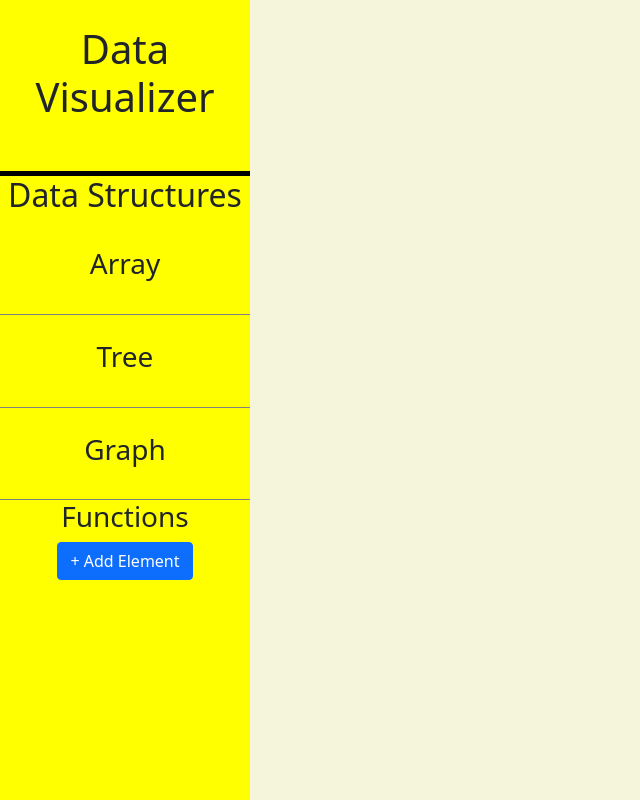
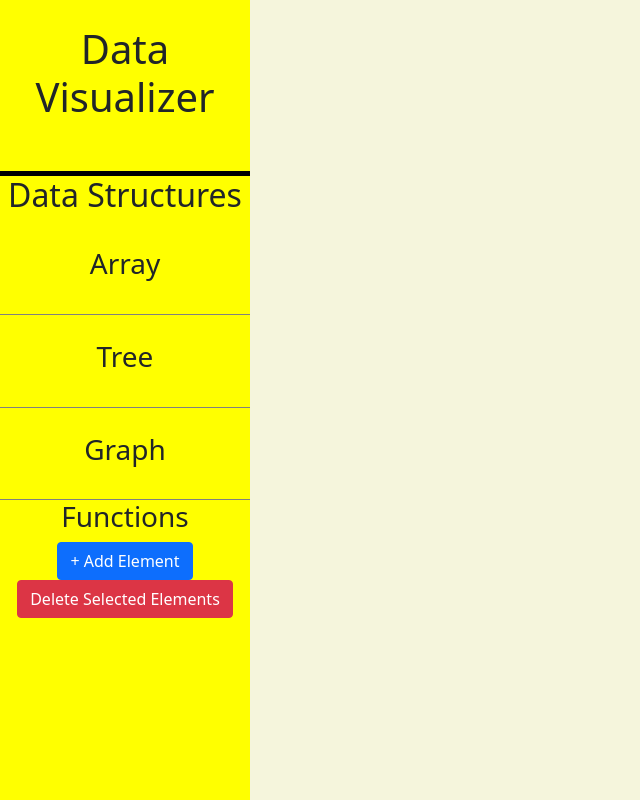
Before and after one commit to Calvin-Lu/data-visualizer, a React (Create React App) app: page / in a window 1280 px wide. Shown: the whole page, without its empty margins (0-640 px from the left). Built offline with nearby package versions, Linux system fonts and the light colour scheme.

Commit message:
added selection and deletion functionality to elements

```diff
--- a/src/App.js
+++ b/src/App.js
@@ -1,18 +1,18 @@
 import React, {useState} from 'react'
 import Sidebar from './components/Sidebar'
 import Canvas from './components/Canvas'
-import Button from 'react-bootstrap/Button'
 import './index.css'
 import 'bootstrap/dist/css/bootstrap.min.css'
 
 function App() {
-  const [currentStructure, setCurrentStructure]=useState('') //keeps track of selected data structure
+  // const [currentStructure, setCurrentStructure]=useState('') //keeps track of selected data structure
   const [elements, setElements] = useState([])
+  const [selectedElements, setSelectedElements] = useState([])
 
   const addElement = () => {
     const elementValue = prompt("Please input a numerical value for the new element:")
     if (isNaN(elementValue)) {
-      alert("Invalid, input must be a number.")
+      alert("Invalid: input must be a number.")
       return;
     }
     const newElement = {
@@ -22,10 +22,23 @@ function App() {
     setElements([...elements, newElement])
   }
 
+  const selectElement = (id) => {
+    if (!selectedElements.includes(id)) {
+      setSelectedElements([...selectedElements, id])
+    } else {
+      setSelectedElements(selectedElements.filter((element) => element !== id))
+    }
+  }
+
+  const deleteSelectedElements = () => {
+    setElements(elements.filter((element) => !selectedElements.includes(element.id)))
+    setSelectedElements([])
+  }
+
   return (
     <div className="App">
-      <Sidebar addElement={addElement}/>
-      <Canvas elements={elements}></Canvas>
+      <Sidebar addElement={addElement} deleteSelectedElements={deleteSelectedElements}/>
+      <Canvas elements={elements} selectElement={selectElement}></Canvas>
     </div>
   );
 }
--- a/src/components/Canvas.js
+++ b/src/components/Canvas.js
@@ -2,11 +2,11 @@ import React from 'react'
 import Element from './Element'
 import '../index.css'
 
-const Canvas = ({elements, addElement}) => {
+const Canvas = ({elements, selectElement}) => {
     return (
         <div className="canvas">
             {elements.map((element) => (
-                <Element key={element.id} value={element.value}/>
+                <Element id={element.id} value={element.value} borderColor={Element.borderColor} selectElement={selectElement}/>
             ))}
         </div>
     )
--- a/src/components/Element.js
+++ b/src/components/Element.js
@@ -1,8 +1,8 @@
 import React from 'react'
 
-const Element = ({ key, value }) => {
+const Element = ({ id, value, selectElement }) => {
     return (
-        <div className="element">
+        <div className="element" onClick={() => selectElement(id)}>
             {value}
         </div>
     )
--- a/src/components/Sidebar.js
+++ b/src/components/Sidebar.js
@@ -3,7 +3,7 @@ import SidebarLabel from './SidebarLabel'
 import '../index.css'
 import Button from 'react-bootstrap/Button'
 
-const Sidebar = ({addElement}) => {
+const Sidebar = ({ addElement, deleteSelectedElements }) => {
     return (
         <div className="sidebar">
             <h1 className="sidebar-header">Data Visualizer</h1>
@@ -13,6 +13,7 @@ const Sidebar = ({addElement}) => {
             <SidebarLabel text="Graph" />
             <h3>Functions</h3>
             <Button onClick={addElement}>+ Add Element</Button>
+            <Button className="btn-danger"onClick={deleteSelectedElements}>Delete Selected Elements</Button>
         </div>
     )
 }
```
